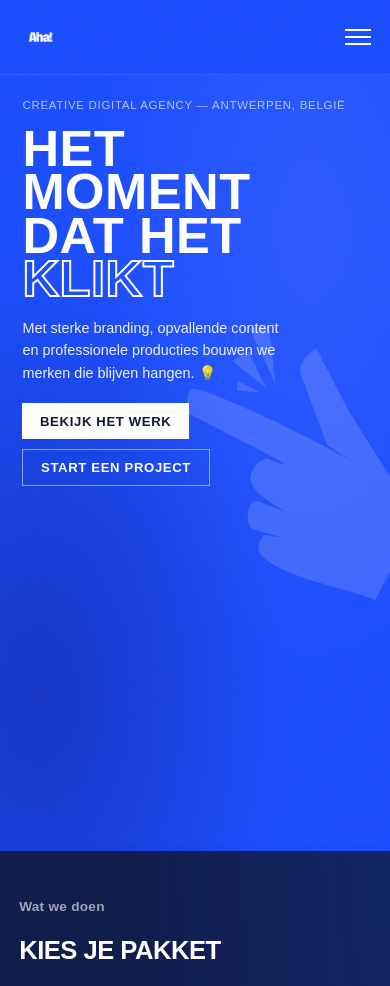
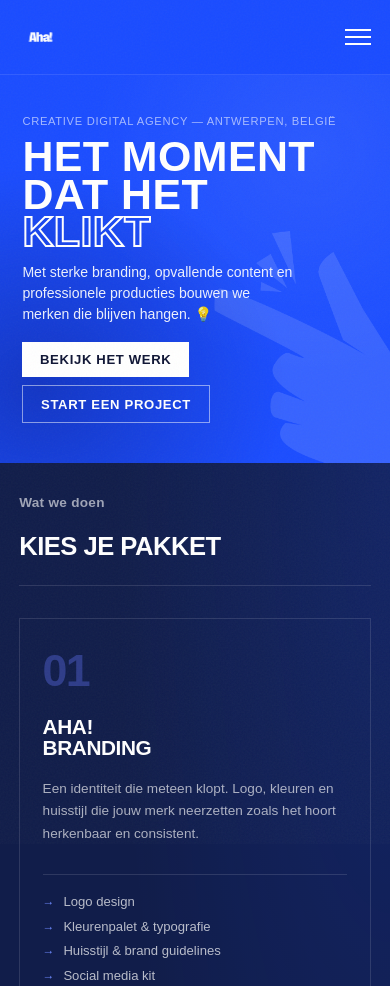
Before and after one commit to NabilDesign/Aha, a plain HTML site: page index.html in a window 390 px wide. Shown: the top 986 px of the page. Drawn offline with Linux system fonts and the light colour scheme.

Commit message:
fix: mobile spacing hero en secties

```diff
--- a/css/style.css
+++ b/css/style.css
@@ -713,8 +713,8 @@ footer { background: #162050; color: var(--white); padding: 4rem 2.5rem 2rem; }
     /* --- HERO --- */
     .hero {
         padding: 0;
-        height: calc(100svh - 68px);
-        min-height: 500px;
+        height: auto;
+        min-height: unset;
         display: flex;
         align-items: center;
         position: relative;
@@ -724,26 +724,24 @@ footer { background: #162050; color: var(--white); padding: 4rem 2.5rem 2rem; }
         display: flex;
         flex-direction: column;
         grid-template-columns: unset;
-        gap: 1.2rem;
-        padding: 1.5rem 1.4rem;
+        gap: .8rem;
+        padding: 2.5rem 1.4rem;
         position: relative;
         z-index: 2;
         width: 100%;
-        align-self: center;
     }
     .hero .left {
-        gap: 1rem;
+        gap: .7rem;
         padding-right: 0;
     }
-    /* Vinger als grote achtergrond rechts */
+    /* Vinger als subtiele achtergrond */
     .hero .right {
         position: absolute;
-        right: -8vw;
-        top: 50%;
-        transform: translateY(-50%);
-        width: 60vw;
+        right: -10vw;
+        bottom: -5%;
+        width: 55vw;
         display: flex;
-        align-items: center;
+        align-items: flex-end;
         justify-content: flex-end;
         z-index: 1;
         pointer-events: none;
@@ -754,28 +752,28 @@ footer { background: #162050; color: var(--white); padding: 4rem 2.5rem 2rem; }
         height: auto;
         transform: scaleX(-1);
         filter: brightness(0) invert(1);
-        opacity: .15;
+        opacity: .12;
     }
     .hero h1 {
-        font-size: clamp(2.8rem, 13vw, 4rem);
-        line-height: .86;
+        font-size: clamp(2.4rem, 11vw, 3.5rem);
+        line-height: .88;
     }
     .hero .ey {
-        font-size: .72rem;
+        font-size: .7rem;
         letter-spacing: .06em;
         margin-bottom: 0;
-        opacity: .65;
+        opacity: .6;
     }
     .hero .sub {
-        font-size: .9rem;
-        line-height: 1.55;
+        font-size: .88rem;
+        line-height: 1.5;
         margin-top: 0;
-        max-width: 78%;
-        opacity: .9;
+        max-width: 80%;
+        opacity: .88;
     }
     .hero .acts {
-        gap: .6rem;
-        margin-top: .2rem;
+        gap: .5rem;
+        margin-top: .3rem;
         flex-direction: column;
         align-items: flex-start;
     }
@@ -785,7 +783,9 @@ footer { background: #162050; color: var(--white); padding: 4rem 2.5rem 2rem; }
     }
 
     /* --- PLANNEN --- */
-    .who { padding: 3rem 1.2rem 3.5rem; }
+    .who { padding: 2rem 1.2rem 2.5rem; }
+    .problem { padding: 1.5rem 1.2rem 2rem; }
+    .contact { padding: 2rem 1.2rem 2.5rem; }
     .plans-intro { flex-direction: column; gap: .4rem; margin-bottom: 2rem; }
     .plans-intro h2 { font-size: 1.6rem; }
     .plans { grid-template-columns: 1fr; }
@@ -826,21 +826,6 @@ footer { background: #162050; color: var(--white); padding: 4rem 2.5rem 2rem; }
     .fb { flex-direction: column; gap: .4rem; text-align: center; font-size: .78rem; }
 }
 
-/* 100svh fix voor Safari iOS */
-@supports (height: 100svh) {
-    @media (max-width: 640px) {
-        .hero {
-            height: calc(100svh - 68px);
-        }
-    }
-}
-/* Fallback voor browsers zonder svh support */
-@media (max-width: 640px) {
-    .hero {
-        height: calc(100vh - 68px);
-    }
-}
-
 @media (prefers-reduced-motion: reduce) {
     * { animation: none !important; transition: none !important; }
     .hero h1 .l i, .hero .sub, .hero .acts { transform: none; opacity: 1; }
```
